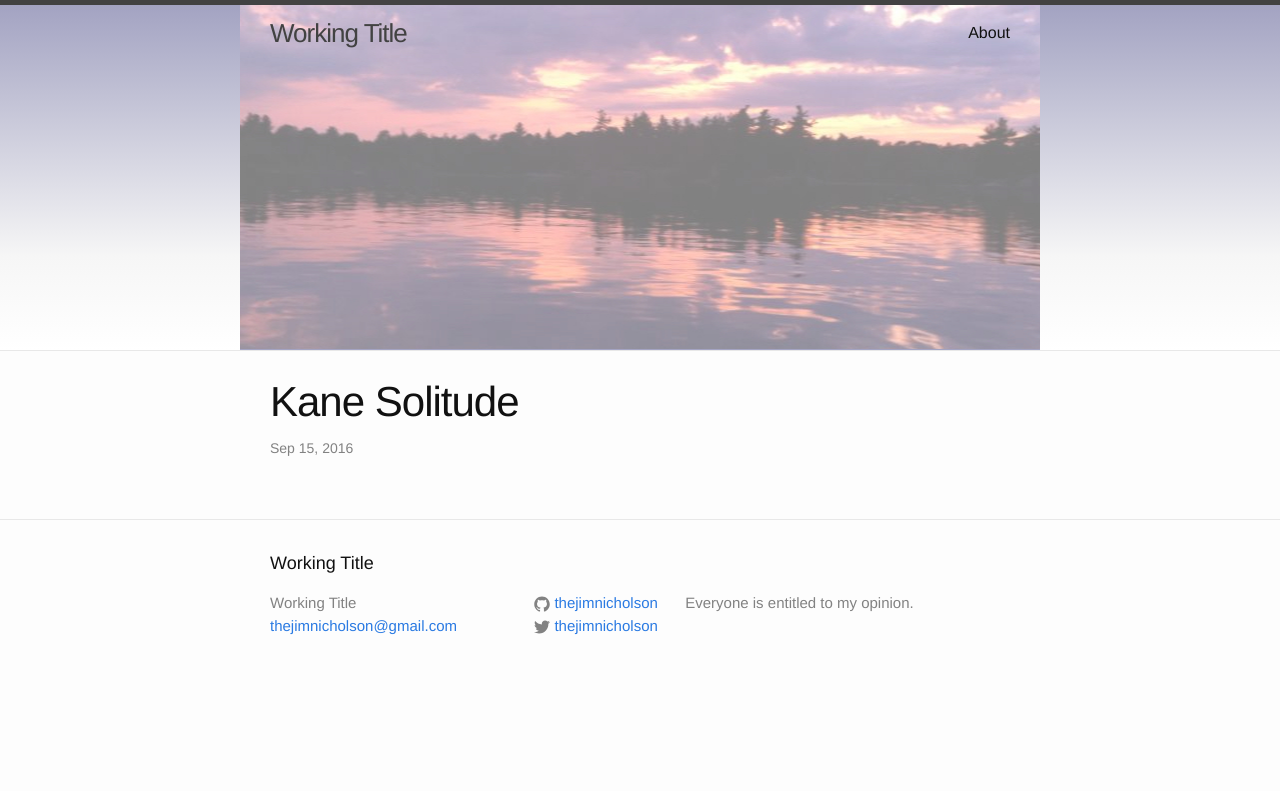
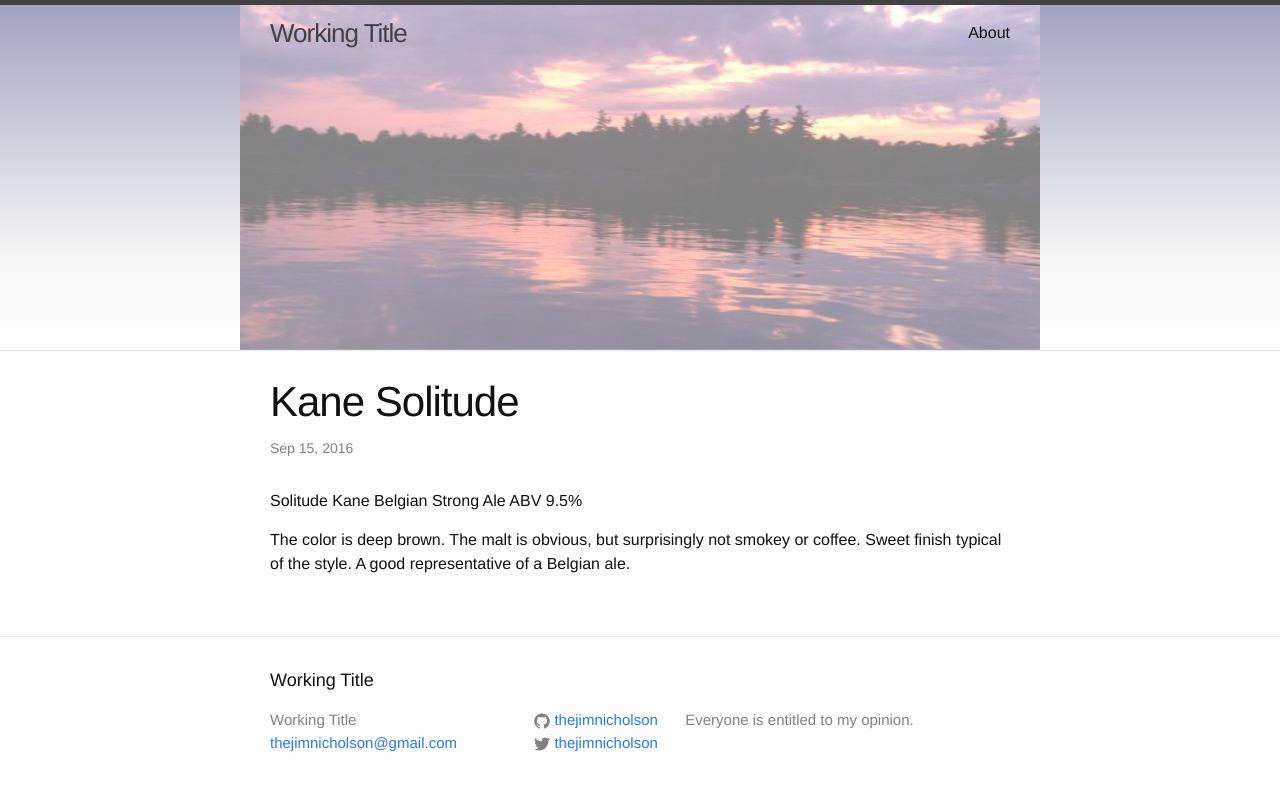
Before and after one commit to thejimnicholson/thejimnicholson.github.io, a Jekyll site: the page built from _posts/2016-09-15-kane-solitude.markdown, in a window 1280 px wide. Shown: the top 791 px of the page. Built offline with Jekyll 4.4.1, drawn with Linux system fonts in a browser that asks for light colours; Markdown is read by kramdown in place of the engine named in the settings.

Commit message:
/ ‘_posts/2016-09-15-kane-solitude.markdown’

```diff
--- a/_posts/2016-09-15-kane-solitude.markdown
+++ b/_posts/2016-09-15-kane-solitude.markdown
@@ -1,5 +1,12 @@
 ---
 layout: post
 title: "Kane Solitude"
-date: "2016-09-15 15:52:11 -0400"
+categories: []
 ---
+
+Solitude
+Kane
+Belgian Strong Ale
+ABV 9.5%
+
+The color is deep brown. The malt is obvious, but surprisingly not smokey or coffee. Sweet finish typical of the style. A good representative of a Belgian ale.
```
